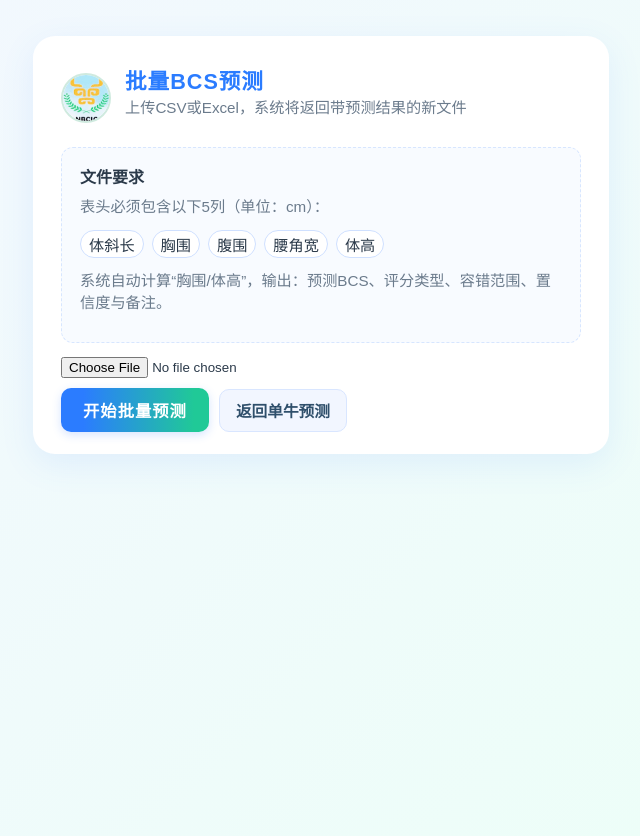
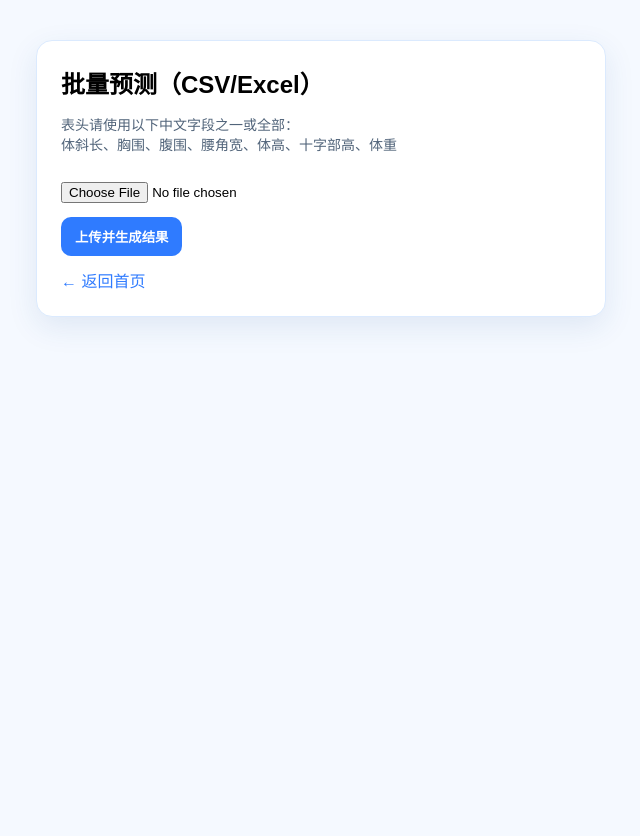
Before and after one commit to shuaichengchen/bcs-web, a Flask app: page /batch in a window 1280 px wide. Shown: the whole page, without its empty margins (319-959 px from the left). After the commit the page ends 326 px from the top, so only its background shows below. Run offline with Flask 2, Linux system fonts and the light colour scheme; parts of the project's set-up code (start-up, migrations or seed data) failed here and were passed over.

Commit message:
Update batch.html

```diff
--- a/templates/batch.html
+++ b/templates/batch.html
@@ -1,66 +1,57 @@
 <!DOCTYPE html>
-<html lang="zh">
+<html lang="zh-CN">
 <head>
-    <meta charset="UTF-8">
-    <title>批量BCS预测 - 肉牛体况智能评价系统</title>
-    <meta name="viewport" content="width=device-width, initial-scale=1">
-    <link rel="icon" href="{{ url_for('static', filename='logo.png') }}">
-    <style>
-        :root{
-            --blue:#2b7cff; --green:#20c997; --ink:#2b3a4a; --muted:#6b7b8c;
-            --bg1:#f3f7ff; --bg2:#ecfff7; --card:#ffffff; --line:#cfe0ff;
-        }
-        body{background:linear-gradient(135deg,var(--bg1),var(--bg2));min-height:100vh;margin:0;
-            font-family:'HarmonyOS Sans','Microsoft YaHei',Arial,sans-serif;color:var(--ink);}
-        .card{width:520px;margin:36px auto 22px;background:var(--card);border-radius:22px;
-            box-shadow:0 10px 34px rgba(72,125,255,.10);padding:28px 28px 22px;}
-        .head{display:flex;align-items:center;gap:14px;margin-bottom:16px;}
-        .logo{width:46px;height:46px;border-radius:50%;border:2px solid #cfeadf;background:#fff;object-fit:cover;}
-        h1{font-size:1.35rem;margin:0;color:var(--blue);letter-spacing:1px;}
-        .muted{color:var(--muted);font-size:.95rem;margin-bottom:14px;}
-        .box{border:1.2px dashed #d7e6ff;background:#f8fbff;border-radius:12px;padding:16px 18px;margin-bottom:14px;}
-        .cols{display:flex;flex-wrap:wrap;gap:8px;margin-top:6px;font-size:.95rem;}
-        .pill{background:#fff;border:1px solid var(--line);padding:2px 8px;border-radius:999px;}
-        .btn{background:linear-gradient(90deg,var(--blue) 15%,var(--green) 90%);color:#fff;font-size:1.02rem;padding:10px 22px;border:none;
-            border-radius:10px;font-weight:700;cursor:pointer;letter-spacing:1px;box-shadow:0 3px 10px rgba(50,120,255,.20);}
-        .btn-secondary{background:#f2f6ff;color:#2f4f6b;border:1px solid #d9e6ff;box-shadow:none;font-weight:600;text-decoration:none;
-            display:inline-block;padding:9px 16px;border-radius:10px;font-size:.98rem;}
-        .row{display:flex;gap:10px;align-items:center;margin-top:10px;}
-        .error{background:#ffefef;border:1px solid #ffd0d0;color:#db2c22;border-radius:8px;padding:10px 12px;font-weight:600;margin-top:10px;}
-        @media (max-width:620px){.card{width:92vw;padding:22px 4vw;}}
-    </style>
+  <meta charset="UTF-8" />
+  <meta name="viewport" content="width=device-width, initial-scale=1.0" />
+  <title>批量预测</title>
+  <style>
+    body{
+      font-family: "PingFang SC","Microsoft YaHei",Arial,sans-serif;
+      background:#f5f9ff;
+      margin:0;
+      padding:40px 14px;
+      display:flex;
+      justify-content:center;
+    }
+    .card{
+      background:#fff;
+      max-width:520px;
+      width:100%;
+      border-radius:16px;
+      padding:24px;
+      border:1px solid #dbeafe;
+      box-shadow:0 10px 30px rgba(30,80,150,.1);
+    }
+    h2{margin:0 0 10px}
+    p{color:#51647a; font-size:14px}
+    input[type="file"]{margin:14px 0}
+    button{
+      padding:10px 14px;
+      border-radius:10px;
+      border:0;
+      background:#2f7bff;
+      color:#fff;
+      font-weight:700;
+      cursor:pointer;
+    }
+    a{display:inline-block; margin-top:12px; color:#2f7bff; text-decoration:none}
+  </style>
 </head>
 <body>
-<div class="card">
-    <div class="head">
-        <img class="logo" src="{{ url_for('static', filename='logo.png') }}" alt="logo">
-        <div>
-            <h1>批量BCS预测</h1>
-            <div class="muted">上传CSV或Excel，系统将返回带预测结果的新文件</div>
-        </div>
-    </div>
+  <div class="card">
+    <h2>批量预测（CSV/Excel）</h2>
+    <p>
+      表头请使用以下中文字段之一或全部：<br>
+      体斜长、胸围、腹围、腰角宽、体高、十字部高、体重
+    </p>
 
-    <div class="box">
-        <div><strong>文件要求</strong></div>
-        <div class="muted" style="margin-top:6px;">表头必须包含以下5列（单位：cm）：</div>
-        <div class="cols">
-            <span class="pill">体斜长</span><span class="pill">胸围</span><span class="pill">腹围</span>
-            <span class="pill">腰角宽</span><span class="pill">体高</span>
-        </div>
-        <div class="muted" style="margin-top:10px;">
-            系统自动计算“胸围/体高”，输出：预测BCS、评分类型、容错范围、置信度与备注。
-        </div>
-    </div>
-
-    <form method="POST" action="{{ url_for('batch_predict') }}" enctype="multipart/form-data">
-        <input type="file" name="file" accept=".csv,.xlsx,.xls" required>
-        <div class="row">
-            <button class="btn" type="submit">开始批量预测</button>
-            <a class="btn-secondary" href="{{ url_for('index') }}">返回单牛预测</a>
-        </div>
+    <form method="POST" enctype="multipart/form-data">
+      <input type="file" name="file" accept=".xlsx,.xls,.csv" required />
+      <br>
+      <button type="submit">上传并生成结果</button>
     </form>
 
-    {% if error %}<div class="error">{{ error }}</div>{% endif %}
-</div>
+    <a href="/">← 返回首页</a>
+  </div>
 </body>
 </html>
```
